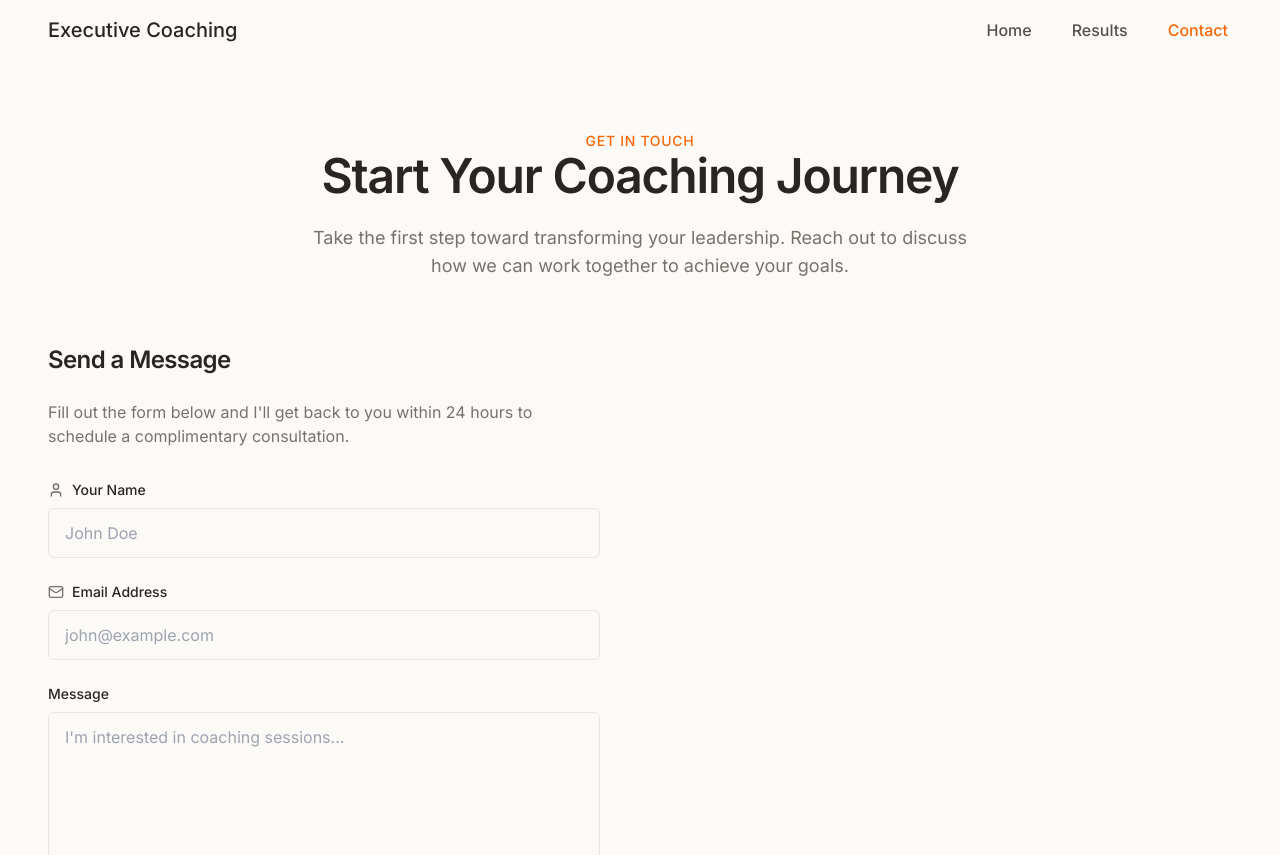
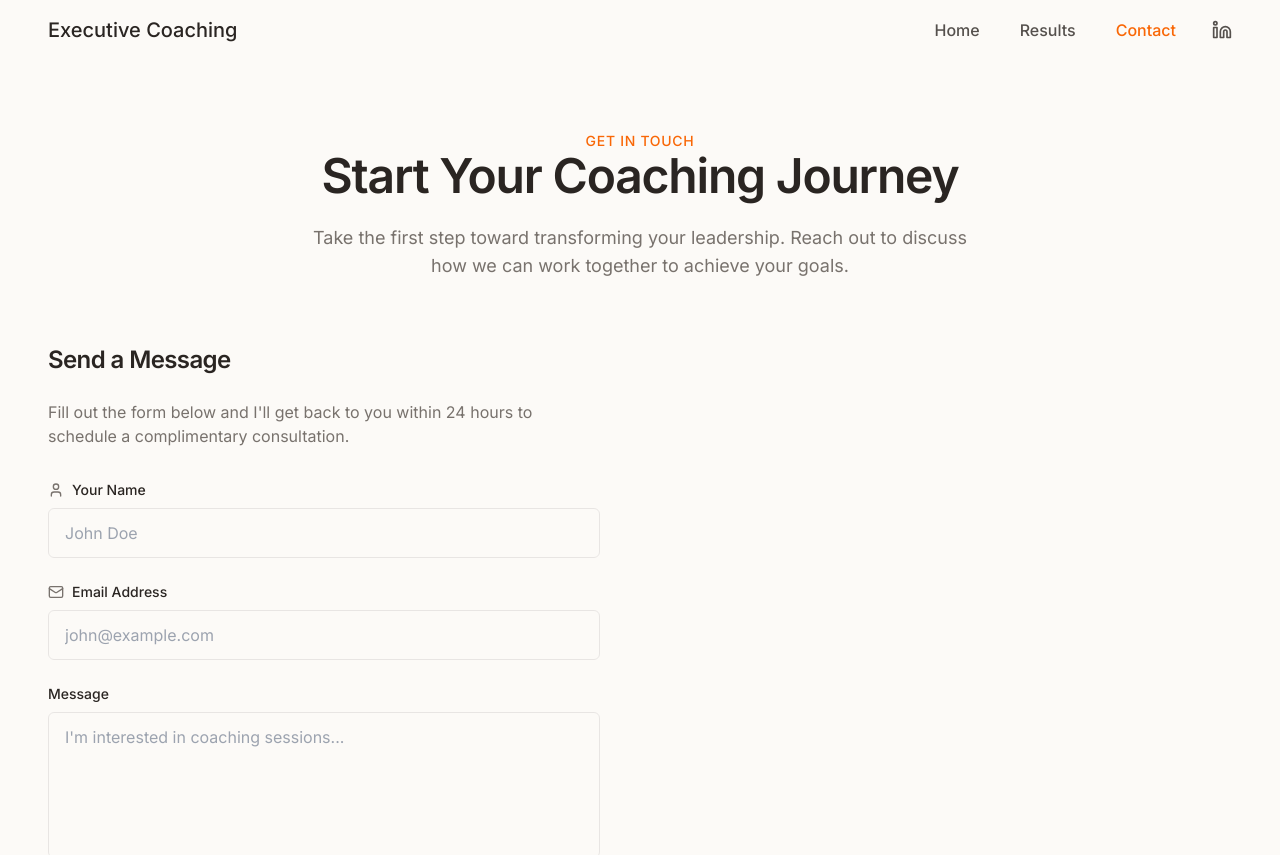
Before and after one commit to davpan/coaching-landing-lighthouse, a React (Vite) app: page /contact in a window 1280 px wide. Shown: the top 855 px of the page. Built offline with nearby package versions, Linux system fonts and the light colour scheme.

Commit message:
Add LinkedIn icon to header
Adds a LinkedIn icon to the header for social media linking.

```diff
--- a/src/components/Navbar.tsx
+++ b/src/components/Navbar.tsx
@@ -1,7 +1,7 @@
 
 import { useState, useEffect } from 'react';
 import { Link, useLocation } from 'react-router-dom';
-import { Menu, X } from 'lucide-react';
+import { Menu, X, Linkedin } from 'lucide-react';
 import { cn } from '@/lib/utils';
 
 const Navbar = () => {
@@ -48,7 +48,8 @@ const Navbar = () => {
         </Link>
 
         {/* Desktop Navigation */}
-        <nav className="hidden md:flex items-center space-x-8">
+        <div className="hidden md:flex items-center space-x-8">
+          <nav className="flex items-center space-x-8">
             {navLinks.map((link) => (
               <Link
                 key={link.path}
@@ -67,6 +68,17 @@ const Navbar = () => {
               </Link>
             ))}
           </nav>
+
+          <a
+            href="https://linkedin.com"
+            target="_blank"
+            rel="noopener noreferrer"
+            className="text-foreground/80 hover:text-primary transition-colors"
+            aria-label="LinkedIn"
+          >
+            <Linkedin size={20} />
+          </a>
+        </div>
 
         {/* Mobile Menu Button */}
         <button
@@ -95,6 +107,16 @@ const Navbar = () => {
               {link.name}
             </Link>
           ))}
+
+          <a
+            href="https://linkedin.com"
+            target="_blank"
+            rel="noopener noreferrer"
+            className="py-2 flex items-center gap-2 text-foreground/80 hover:text-primary transition-colors"
+          >
+            <Linkedin size={20} />
+            <span>LinkedIn</span>
+          </a>
         </div>
       )}
     </header>
```
Lines whose indentation alone changed are shown as unchanged.
